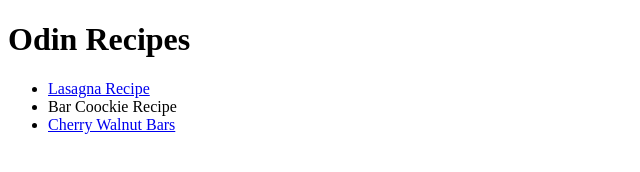
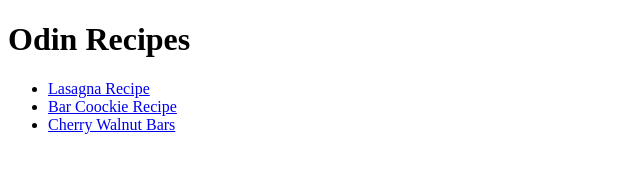
Before and after one commit to Odass-WeirdWorld/odin-recipes, a plain HTML site: page index.html in a window 1280 px wide. Shown: the whole page, without its empty margins (0-640 px from the left). Drawn offline with Linux system fonts and the light colour scheme.

Commit message:
Fixed BarCoockie link on index.html

```diff
--- a/index.html
+++ b/index.html
@@ -10,7 +10,7 @@
         <ul>
         <li><a href="recipes/lasagna.html">Lasagna Recipe</a></li>
 
-        <li><a href="recipes/barcoockie.html"></a>Bar Coockie Recipe</a></li>
+        <li><a href="recipes/barcoockie.html">Bar Coockie Recipe</a></li>
 
         <li><a href="recipes/cherry-wallnut-bar.html">Cherry Walnut Bars</a></li>
         </ul>
```
